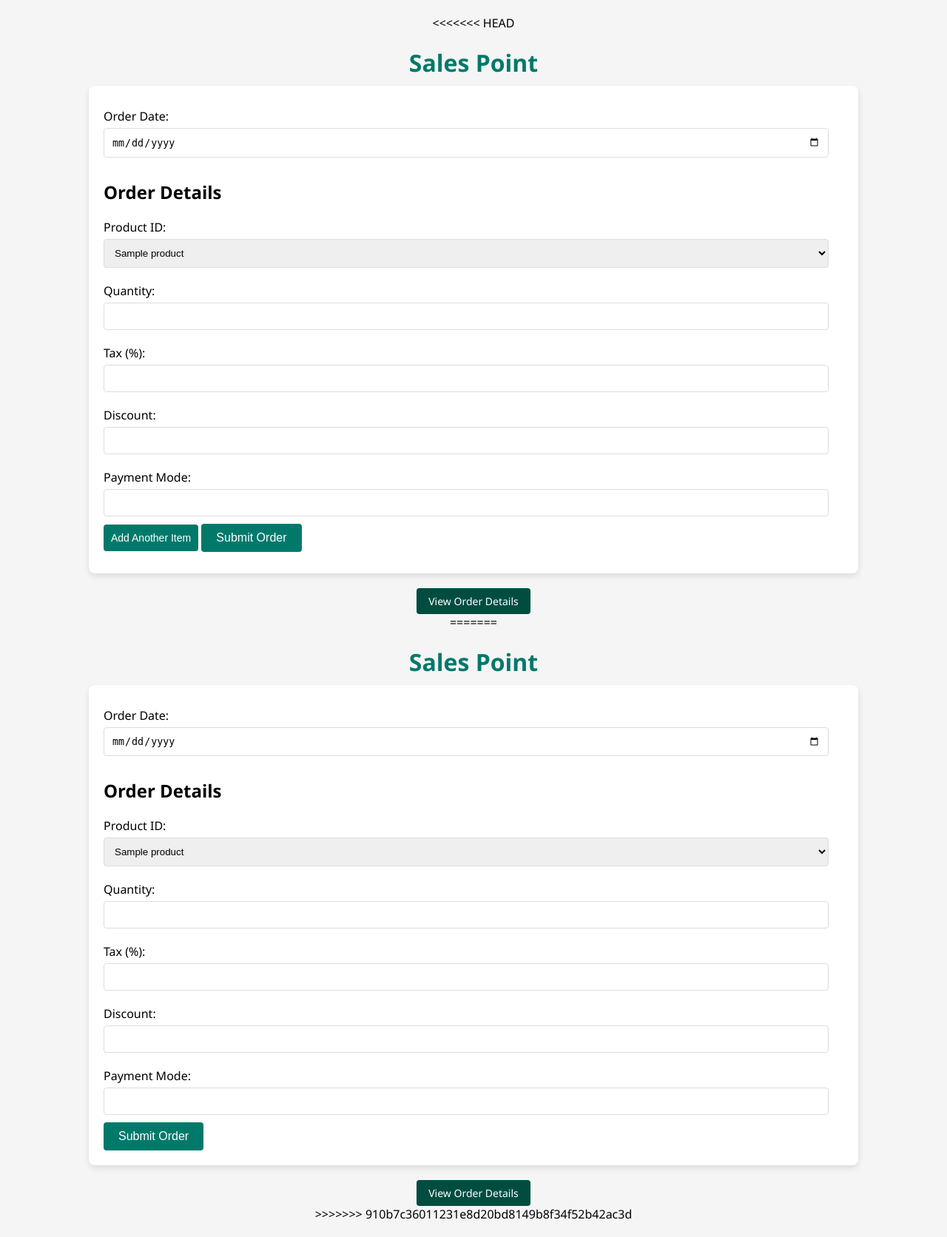
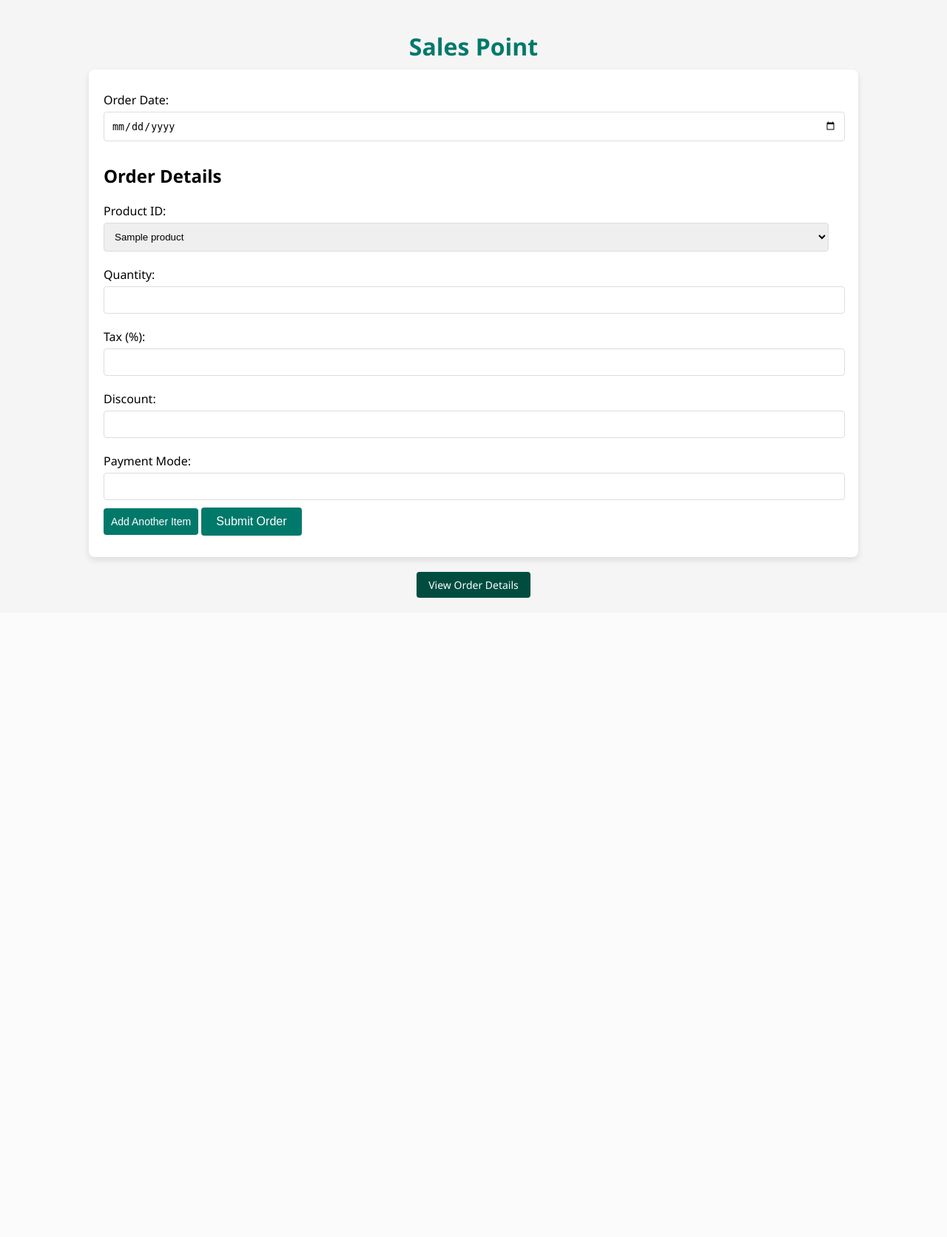
Before and after one commit to Derek1211212/webapp, a Flask app: page /add_order in a window 1280 px wide. Shown: the whole page at 74% size. After the commit the page ends 808 px from the top, so only its background shows below. Run offline with Flask 3, Linux system fonts and the light colour scheme; the visitor is signed in with stand-in values (Sample User, id 1); tables that the repository leaves empty or names only in its code hold one stand-in row (values such as "Sample post"); data that the repository does not hold is empty.

Commit message:
Update sales_point.html

```diff
--- a/templates/sales_point.html
+++ b/templates/sales_point.html
@@ -1,4 +1,4 @@
-<<<<<<< HEAD
+
 <!DOCTYPE html>
 <html lang="en">
 <head>
@@ -163,119 +163,3 @@
     <a href="{{ url_for('order_list') }}" class="view-details-btn">View Order Details</a>
 </body>
 </html>
-=======
-<!DOCTYPE html>
-<html lang="en">
-<head>
-    <meta charset="UTF-8">
-    <meta name="viewport" content="width=device-width, initial-scale=1.0">
-    <title>Sales Point</title>
-    <style>
-        body {
-            font-family: 'Segoe UI', Tahoma, Geneva, Verdana, sans-serif;
-            margin: 0;
-            padding: 20px;
-            background-color: #f5f5f5;
-            display: flex;
-            flex-direction: column;
-            align-items: center;
-        }
-
-        h1 {
-            color: #00796b; /* Dark teal */
-            margin-bottom: 10px;
-        }
-
-        form {
-            background-color: white;
-            padding: 20px;
-            border-radius: 8px;
-            box-shadow: 0 4px 8px rgba(0, 0, 0, 0.1);
-            width: 100%;
-            max-width: 1000px;
-            margin-bottom: 20px;
-        }
-
-        label {
-            display: block;
-            margin: 10px 0 5px;
-        }
-
-        input, select {
-            width: calc(100% - 20px);
-            padding: 10px;
-            margin-bottom: 10px;
-            border: 1px solid #ddd;
-            border-radius: 4px;
-        }
-
-        button {
-            background-color: #00796b; /* Dark teal */
-            color: white;
-            border: none;
-            padding: 10px 20px;
-            border-radius: 4px;
-            cursor: pointer;
-            font-size: 16px;
-        }
-
-        button:hover {
-            background-color: #004d40; /* Darker teal */
-        }
-
-        .view-details-btn {
-            background-color: #004d40; /* Darker teal */
-            color: white;
-            border: none;
-            padding: 8px 16px;
-            border-radius: 4px;
-            cursor: pointer;
-            font-size: 14px;
-            text-decoration: none;
-        }
-
-        .view-details-btn:hover {
-            background-color: #00796b; /* Dark teal */
-        }
-    </style>
-</head>
-<body>
-    <h1>Sales Point</h1>
-
-    <!-- Order Form -->
-    <form action="{{ url_for('add_order') }}" method="post">
-        <label for="order_date">Order Date:</label>
-        <input type="date" name="order_date" required><br>
-
-        <h2>Order Details</h2>
-        <div id="order-items">
-            <div class="order-item">
-                <label for="product_id">Product ID:</label>
-                <select name="product_id" required>
-                    {% for product in products %}
-                        <option value="{{ product.ProductID }}">{{ product.ProductName }}</option>
-                    {% endfor %}
-                </select>
-
-                <label for="quantity">Quantity:</label>
-                <input type="number" name="quantity" required>
-
-                <label for="tax">Tax (%):</label>
-                <input type="number" step="0.01" name="tax" required>
-
-                <label for="discount">Discount:</label>
-                <input type="number" step="0.01" name="discount" required>
-
-                <label for="payment_mode">Payment Mode:</label>
-                <input type="text" name="payment_mode" required>
-            </div>
-        </div>
-
-        <button type="submit">Submit Order</button>
-    </form>
-
-    <!-- Button to View Order Details -->
-    <a href="{{ url_for('order_list') }}" class="view-details-btn">View Order Details</a>
-</body>
-</html>
->>>>>>> 910b7c36011231e8d20bd8149b8f34f52b42ac3d
```
